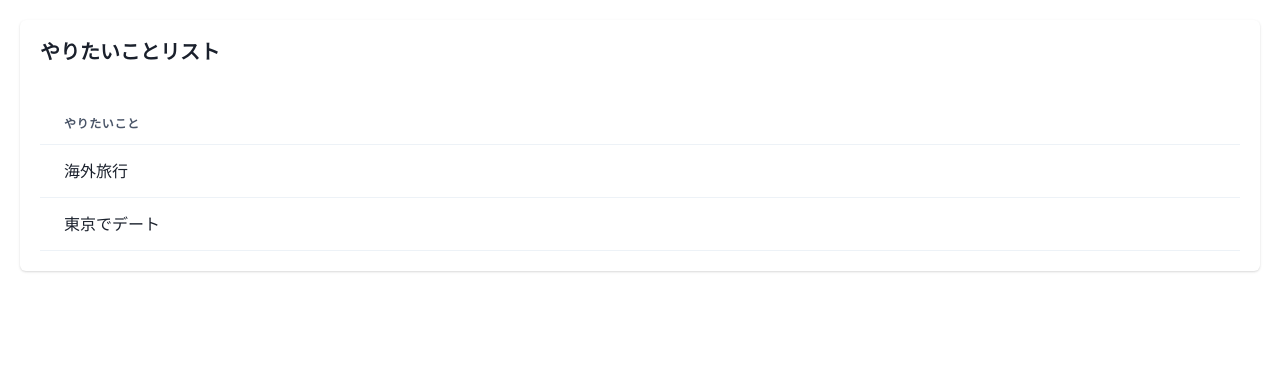
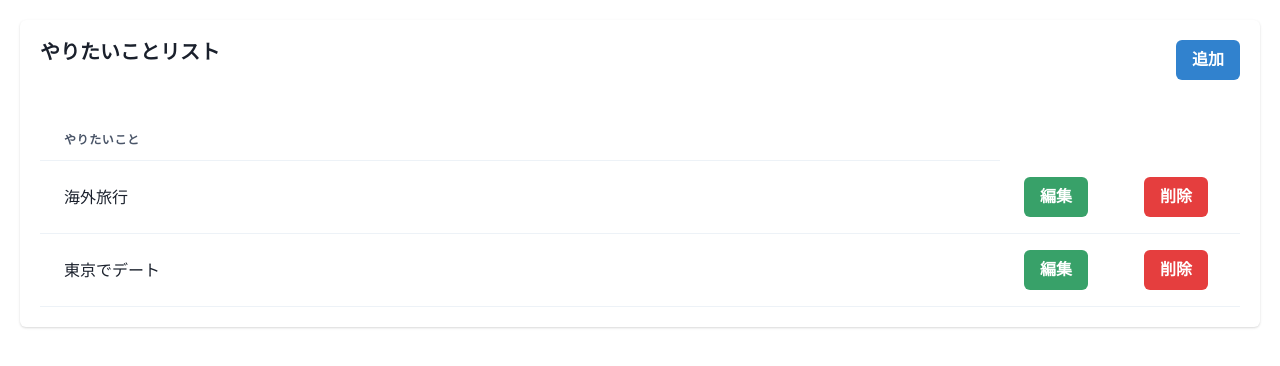
Before and after one commit to HitoroOhria/time-bucket-app-with-cloud, a Next.js app in the folder frontend/: page / in a window 1280 px wide. Shown: the top 366 px of the page. Built offline with nearby package versions, Linux system fonts and the light colour scheme.

Commit message:
Add crud buttons.

```diff
--- a/frontend/pages/index.tsx
+++ b/frontend/pages/index.tsx
@@ -1,10 +1,13 @@
 import { FC } from 'react';
 import {
   Box,
+  Button,
   Card,
   CardBody,
   CardHeader,
+  Flex,
   Heading,
+  Spacer,
   Table,
   TableContainer,
   Tbody,
@@ -26,7 +29,12 @@ const Home: FC = () => {
     <>
       <Card m={'20px'}>
         <CardHeader>
-          <Heading size={'md'}>やりたいことリスト</Heading>
+          <Flex>
+            <Heading size={'md'}>やりたいことリスト</Heading>
+            <Spacer />
+            {/* TODO テーブルの下に追加するボタンを配置する */}
+            <Button colorScheme={'blue'}>追加</Button>
+          </Flex>
         </CardHeader>
         <CardBody>
           <TableContainer>
@@ -39,7 +47,13 @@ const Home: FC = () => {
               <Tbody>
                 {todos.map((todo) => (
                   <Tr key={todo.name}>
-                    <Td>{todo.name}</Td>
+                    <Td>{todo.name} </Td>
+                    <Td width={'10%'}>
+                      <Button colorScheme={'green'}>編集</Button>
+                    </Td>
+                    <Td width={'10%'}>
+                      <Button colorScheme={'red'}>削除</Button>
+                    </Td>
                   </Tr>
                 ))}
               </Tbody>
```
